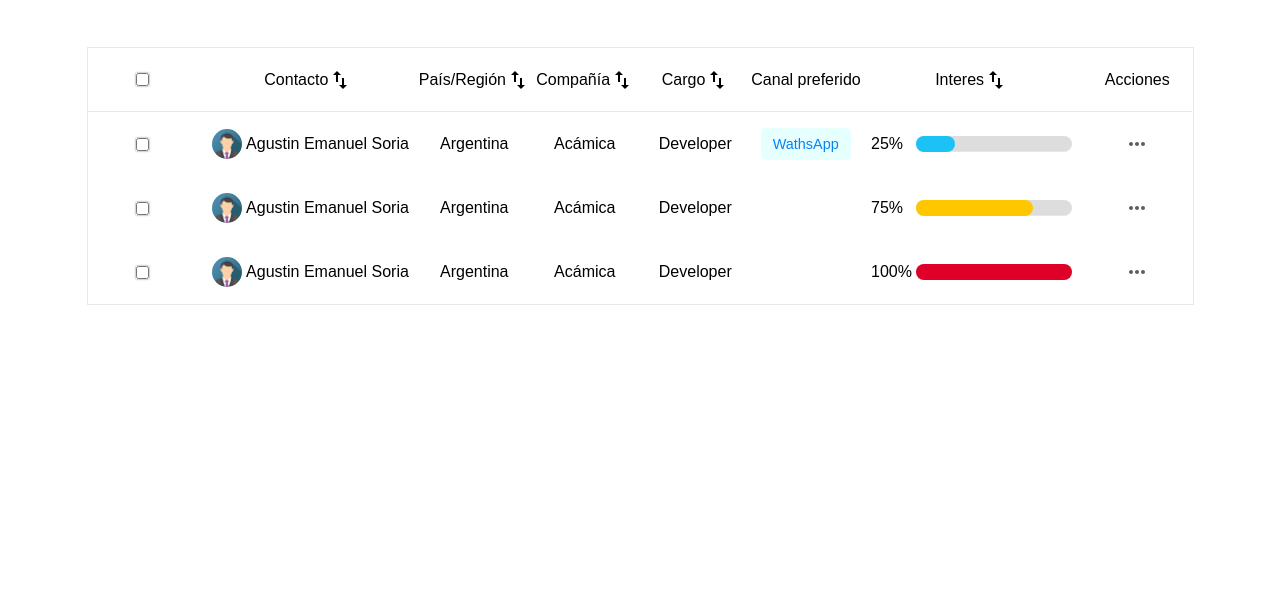
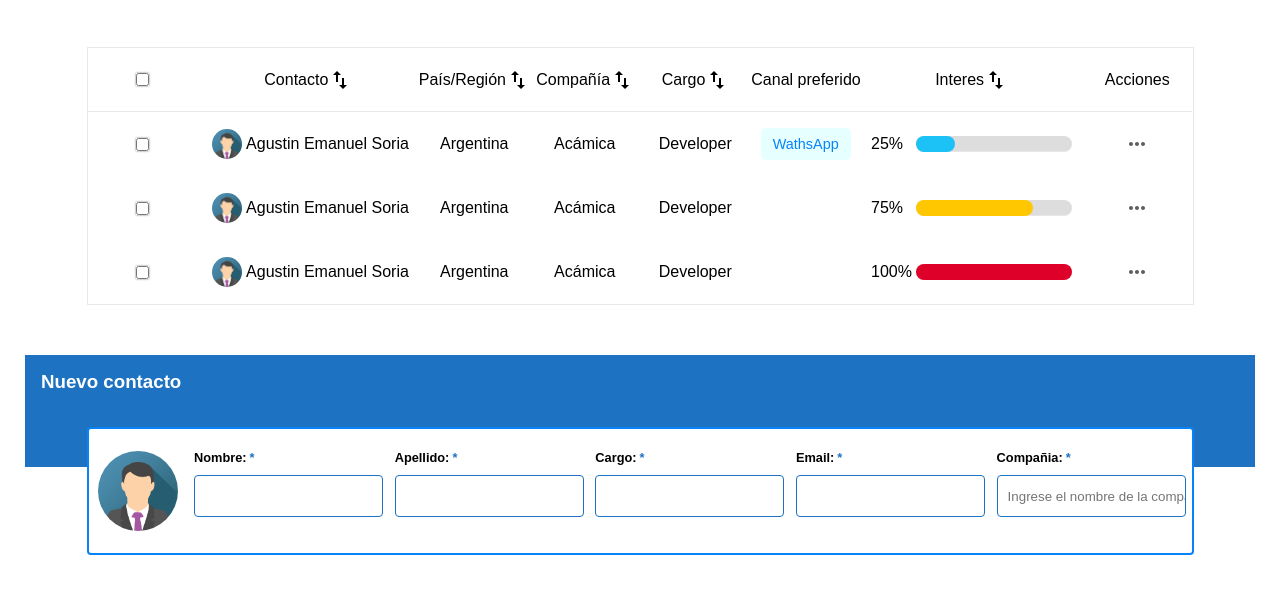
Before and after one commit to Fedecba92/DataWarehouse, a website: page index.html in a window 1280 px wide. Shown: the part 201-794 px from the top of the page. Drawn offline with Linux system fonts and the light colour scheme.

Commit message:
add contact form

```diff
--- a/SCSS/layout/_dashboard.scss
+++ b/SCSS/layout/_dashboard.scss
@@ -175,3 +175,49 @@
     margin: 4px;
   }
 }
+.contact__add {
+  display: flex;
+  flex-direction: column;
+
+  .contact__tittle--container {
+    background-color: $primary-color;
+    width: 100%;
+    height: 7rem;
+
+    .contact__tittle {
+      color: $just-white;
+      margin: 1rem;
+    }
+  }
+  .contact__form {
+    display: flex;
+    justify-content: center;
+    .contact__mandatory--data {
+      .avatar {
+        vertical-align: middle;
+        width: 80px;
+        height: 80px;
+        border-radius: 50%;
+        margin: 4px;
+      }
+      display: flex;
+      flex-direction: row;
+      justify-content: space-around;
+      align-items: center;
+      border: 2px solid $secondary-color;
+      border-radius: 4px;
+      height: 8rem;
+      transform: translateY(-40px);
+      background-color: $just-white;
+      width: 90%;
+
+      input {
+        border: 1px solid $primary-color;
+        border-radius: 4px;
+        ::placeholder {
+          font-size: 2px;
+        }
+      }
+    }
+  }
+}
--- a/index.html
+++ b/index.html
@@ -125,6 +125,40 @@
 
 </section>
 
+<section class="contact__add">
+    <article class="contact__tittle--container">
+        <h3 class="contact__tittle">Nuevo contacto</h3>
+    </article>
+    <article class="contact__form">
+        <div class="contact__mandatory--data">
+            <img src="./assets/images/img_avatar.png" alt="Avatar" class="avatar">
+            <div class="form-control">
+
+                <label for="">Nombre:</label>
+                <input class="" type="text" >
+            </div>
+            <div class="form-control">
+                <label for="">Apellido:</label>
+                <input type="text" >
+            </div>
+            <div class="form-control">
+                <label for="">Cargo:</label>
+                <input type="text" >
+            </div>
+            <div class="form-control">
+                <label for="">Email:</label>
+                <input type="text" >
+            </div>
+            <div class="form-control">
+                <label for="">Compañia:</label>
+                <input type="text" placeholder="Ingrese el nombre de la compañía">
+            </div>
+        </div>
+    </article>
+
+
+</section>
+
 
     </main>
 
```
Also changed, not shown: CSS/main.css.
